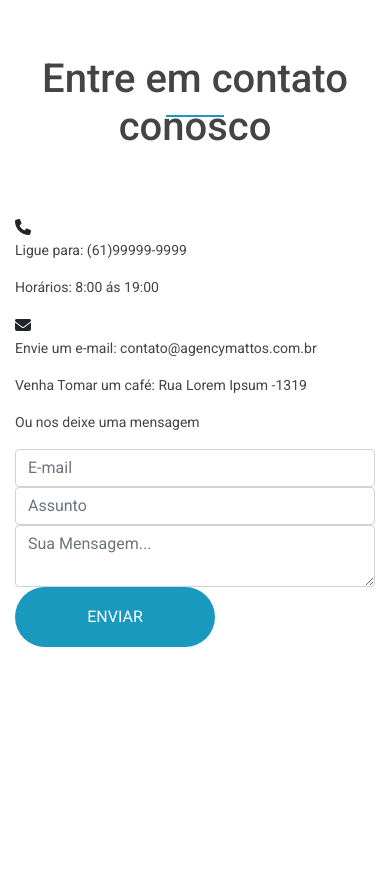
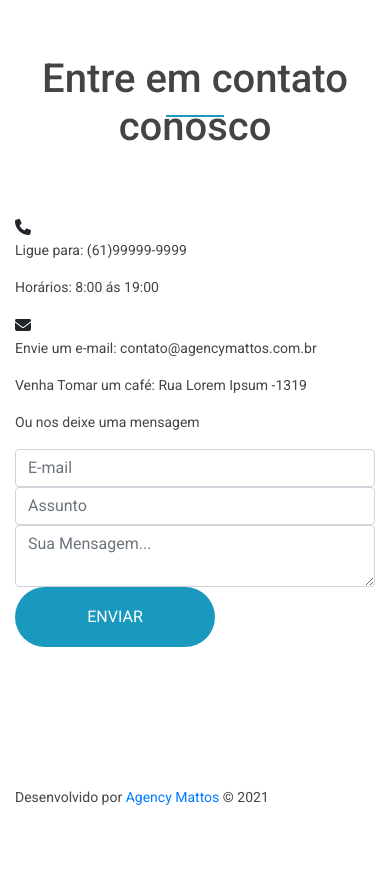
Before and after one commit to gabrielamattosde/projeto-bootstrap, a plain HTML site: page index.html in a window 390 px wide. Shown: the part 10766-11660 px from the top of the page. Before the commit the page ends 11483 px from the top, so only its background shows below. Drawn offline with nearby package versions, Linux system fonts and the light colour scheme; a script that the page names is missing.

Commit message:
Finalização do HTML do projeto

```diff
--- a/index.html
+++ b/index.html
@@ -335,7 +335,17 @@
               </div>
           </div>
       </div>
+      <div id="copy-area">
+          <div class="container">
+              <div class="row">
+                  <div class="col-md-12">
+                      <p>Desenvolvido por <a href="https://www.agenciagabrielamattos.com.br" target="_blank">Agency Mattos</a> &copy; 2021</p>
+                  </div>
+              </div>
+          </div>
+      </div>
   </footer>
+  <!--Scripts do projeto-->
 <script src="js/scripts.js"></script>
 </body>
 </html>
```
